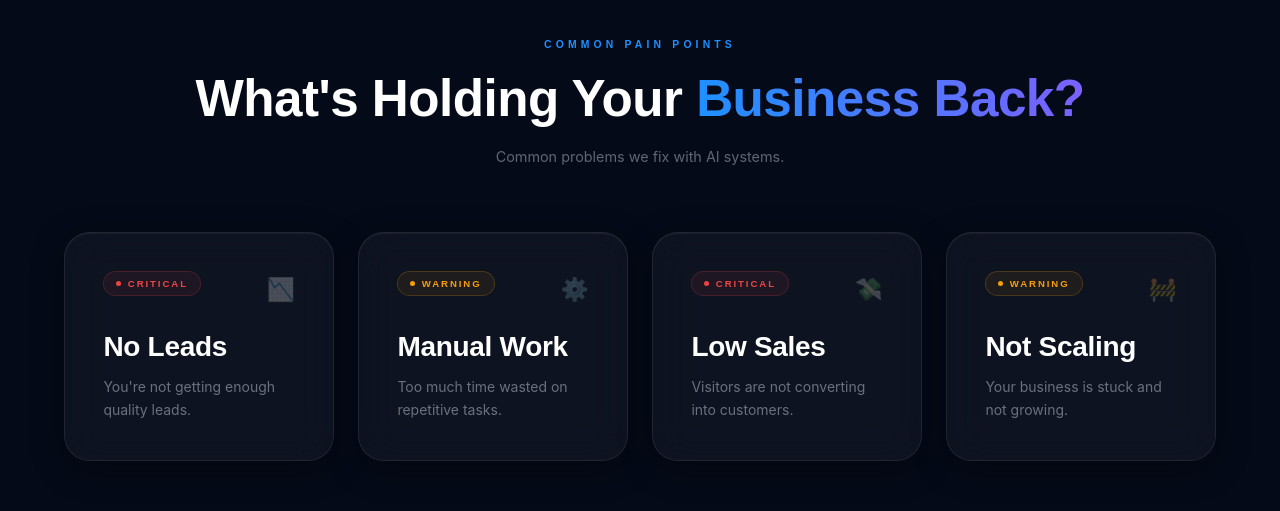
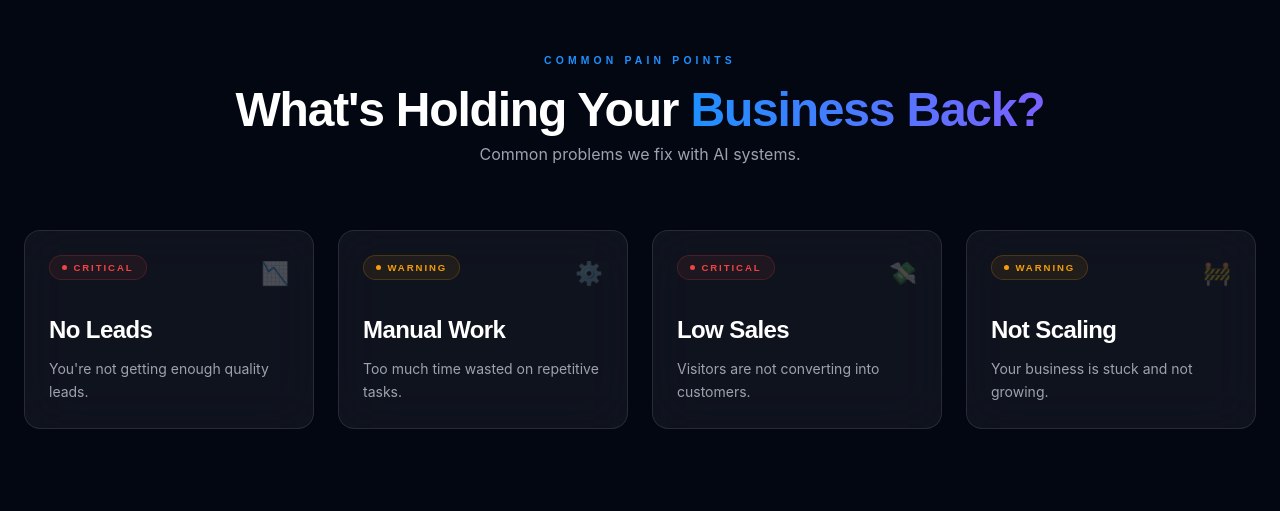
Before and after one commit to HARISMUGHAL/zynqora-edge, a React (Create React App) app in the folder client/: page / in a window 1280 px wide. Shown: the part 859-1370 px from the top of the page. Built offline with nearby package versions, Linux system fonts and the light colour scheme.

Commit message:
UI(Global): Final Polish - Apply depth, spacing, typography, and button upgrades

```diff
--- a/client/src/App.js
+++ b/client/src/App.js
@@ -11,7 +11,10 @@ import AiAutomationEcommercePage from './pages/blog/AiAutomationEcommercePage';
 function App() {
   return (
     <Router>
-      <div className="bg-background text-white min-h-screen">
+      <div className="relative bg-[#030712] text-white overflow-hidden min-h-screen">
+        <div className="pointer-events-none absolute -top-40 -left-40 w-[500px] h-[500px] bg-blue-500/20 blur-[180px] rounded-full z-0"></div>
+        <div className="pointer-events-none absolute -bottom-40 -right-40 w-[500px] h-[500px] bg-purple-500/20 blur-[180px] rounded-full z-0"></div>
+        <div className="relative z-10">
           <Routes>
             <Route path="/" element={<Home />} />
             <Route path="/ai-chatbot" element={<AiChatbotPage />} />
@@ -22,6 +25,7 @@ function App() {
             <Route path="*" element={<NotFound />} />
           </Routes>
         </div>
+      </div>
     </Router>
   );
 }
--- a/client/src/components/CaseStudies.jsx
+++ b/client/src/components/CaseStudies.jsx
@@ -27,22 +27,14 @@ const CaseStudies = () => {
   return (
     <section
       id="cases"
-      style={{ padding: 'clamp(4rem,8vw,7rem) clamp(1.25rem,5vw,5rem)', overflow: 'hidden' }}
+      className="py-20 sm:py-24 md:py-28 px-6 overflow-hidden"
     >
       <div style={{ maxWidth: '1400px', margin: '0 auto' }}>
         {/* Header */}
-        <div style={{ textAlign: 'center', marginBottom: 'clamp(2.5rem,5vw,4rem)' }}>
+        <div className="text-center mb-10 sm:mb-14 md:mb-16">
           <div className="section-label">Real Results</div>
-          <h2 style={{
-            fontFamily: "'Sora', sans-serif",
-            fontSize: 'clamp(1.75rem,4vw,3.25rem)',
-            fontWeight: 800,
-            color: '#ffffff',
-            letterSpacing: '-0.5px',
-            lineHeight: 1.15,
-            marginTop: '0.75rem',
-          }}>
-            What We've <span className="gradient-text">Built</span>
+          <h2 className="text-3xl sm:text-4xl md:text-5xl font-bold tracking-tight mb-6 mt-3 text-white font-sora">
+            What We've <span className="bg-gradient-to-r from-[#1E90FF] to-[#7B61FF] bg-clip-text text-transparent">Built</span>
           </h2>
         </div>
 
@@ -58,10 +50,8 @@ const CaseStudies = () => {
               whileInView={{ opacity: 1, scale: 1 }}
               viewport={{ once: true, amount: 0.15 }}
               transition={{ delay: idx * 0.12, duration: 0.6, ease: [0.25,0.46,0.45,0.94] }}
-              className="glass card-hover"
+              className="bg-white/5 backdrop-blur-xl border border-white/10 rounded-2xl p-6 transition-all duration-300 hover:border-white/20 hover:shadow-xl hover:-translate-y-1"
               style={{
-                padding: 'clamp(1.75rem,3vw,2.75rem)',
-                borderRadius: 'clamp(1.25rem,2vw,2rem)',
                 position: 'relative',
                 overflow: 'hidden',
               }}
--- a/client/src/components/ProblemSelector.jsx
+++ b/client/src/components/ProblemSelector.jsx
@@ -15,24 +15,16 @@ const statusStyles = {
 
 const ProblemSelector = () => {
   return (
-    <section style={{ padding: 'clamp(4rem,8vw,6rem) clamp(1.25rem,5vw,5rem)', overflow: 'hidden' }}>
+    <section className="py-20 sm:py-24 md:py-28 px-6 overflow-hidden">
       <div style={{ maxWidth: '1400px', margin: '0 auto' }}>
         {/* Header */}
-        <div style={{ textAlign: 'center', marginBottom: 'clamp(2.5rem,5vw,4rem)' }}>
+        <div className="text-center mb-10 sm:mb-14 md:mb-16">
           <div className="section-label">Common Pain Points</div>
-          <h2 style={{
-            fontFamily: "'Sora', sans-serif",
-            fontSize: 'clamp(1.75rem,4vw,3.25rem)',
-            fontWeight: 800,
-            color: '#ffffff',
-            letterSpacing: '-0.5px',
-            lineHeight: 1.15,
-            marginTop: '0.75rem',
-          }}>
+          <h2 className="text-3xl sm:text-4xl md:text-5xl font-bold tracking-tight mb-2 mt-3 text-white font-sora">
             What's Holding Your{' '}
-            <span className="gradient-text">Business Back?</span>
+            <span className="bg-gradient-to-r from-[#1E90FF] to-[#7B61FF] bg-clip-text text-transparent">Business Back?</span>
           </h2>
-          <p style={{ color: 'rgba(156,163,175,0.6)', marginTop: '1rem', fontFamily: "'Inter', sans-serif", fontSize: '0.9rem' }}>
+          <p className="text-gray-400 text-sm sm:text-base leading-relaxed">
             Common problems we fix with AI systems.
           </p>
         </div>
@@ -52,12 +44,7 @@ const ProblemSelector = () => {
                 whileInView={{ opacity: 1, y: 0 }}
                 viewport={{ once: true, amount: 0.2 }}
                 transition={{ delay: idx * 0.1, duration: 0.55, ease: [0.25,0.46,0.45,0.94] }}
-                className="glass card-hover"
-                style={{
-                  padding: 'clamp(1.5rem,3vw,2.5rem)',
-                  borderRadius: 'clamp(1.25rem,2vw,1.75rem)',
-                  cursor: 'default',
-                }}
+                className="bg-white/5 backdrop-blur-xl border border-white/10 rounded-2xl p-6 transition-all duration-300 hover:border-white/20 hover:-translate-y-2 hover:shadow-[0_20px_60px_rgba(0,0,0,0.45),0_0_30px_rgba(30,144,255,0.06)]"
               >
                 {/* Status badge */}
                 <div style={{ display: 'flex', justifyContent: 'space-between', alignItems: 'flex-start', marginBottom: '1.5rem' }}>
@@ -78,17 +65,10 @@ const ProblemSelector = () => {
                   <span style={{ fontSize: '1.4rem', opacity: 0.25 }}>{p.icon}</span>
                 </div>
 
-                <h3 style={{
-                  fontFamily: "'Sora', sans-serif",
-                  fontSize: 'clamp(1.25rem,2.5vw,1.75rem)',
-                  fontWeight: 700,
-                  color: '#ffffff',
-                  marginBottom: '0.75rem',
-                  letterSpacing: '-0.3px',
-                }}>
+                <h3 className="font-sora text-xl lg:text-2xl font-bold text-white mb-3 tracking-tight">
                   {p.title}
                 </h3>
-                <p style={{ fontFamily: "'Inter', sans-serif", color: 'rgba(156,163,175,0.65)', fontSize: '0.875rem', lineHeight: 1.65 }}>
+                <p className="text-gray-400 text-sm leading-relaxed">
                   {p.desc}
                 </p>
               </motion.div>
--- a/client/src/components/Process.jsx
+++ b/client/src/components/Process.jsx
@@ -12,22 +12,14 @@ const Process = () => {
   return (
     <section
       id="process"
-      style={{ padding: 'clamp(4rem,8vw,7rem) clamp(1.25rem,5vw,5rem)', overflow: 'hidden' }}
+      className="py-20 sm:py-24 md:py-28 px-6 overflow-hidden"
     >
       <div style={{ maxWidth: '1400px', margin: '0 auto' }}>
         {/* Header */}
-        <div style={{ marginBottom: 'clamp(2.5rem,5vw,4rem)' }}>
+        <div className="mb-10 sm:mb-14 md:mb-16">
           <div className="section-label">How We Work</div>
-          <h2 style={{
-            fontFamily: "'Sora', sans-serif",
-            fontSize: 'clamp(1.75rem,4vw,3.25rem)',
-            fontWeight: 800,
-            color: '#ffffff',
-            letterSpacing: '-0.5px',
-            lineHeight: 1.15,
-            marginTop: '0.75rem',
-          }}>
-            The <span className="gradient-text">Roadmap</span>
+          <h2 className="text-3xl sm:text-4xl md:text-5xl font-bold tracking-tight mb-6 mt-3 text-white font-sora">
+            The <span className="bg-gradient-to-r from-[#1E90FF] to-[#7B61FF] bg-clip-text text-transparent">Roadmap</span>
           </h2>
         </div>
 
--- a/client/src/components/TechStack.jsx
+++ b/client/src/components/TechStack.jsx
@@ -57,13 +57,13 @@ const logos = [
 
 const TechStack = () => {
   return (
-    <section className="py-24 px-8 lg:px-20 overflow-hidden relative min-h-[600px] flex flex-col items-center justify-center">
+    <section className="py-20 sm:py-24 md:py-28 px-6 overflow-hidden relative min-h-[600px] flex flex-col items-center justify-center">
       {/* Heading */}
       <div className="text-center mb-16 relative z-10">
-        <div className="text-primaryBase text-[10px] font-bold uppercase tracking-[0.4em] mb-4">Infrastructure</div>
-        <h2 className="text-3xl lg:text-5xl font-bold text-white tracking-tight">
+        <div className="section-label mb-4">Infrastructure</div>
+        <h2 className="text-3xl sm:text-4xl md:text-5xl font-bold tracking-tight mb-6 text-white font-sora">
           Technology Powering{' '}
-          <span className="bg-gradient-to-r from-primaryBase to-secondaryBase bg-clip-text text-transparent">
+          <span className="bg-gradient-to-r from-[#1E90FF] to-[#7B61FF] bg-clip-text text-transparent">
             Our Systems
           </span>
         </h2>
--- a/client/src/index.css
+++ b/client/src/index.css
@@ -90,80 +90,21 @@ img, video {
 
   /* Primary CTA button */
   .btn-primary {
-    display: inline-flex;
-    align-items: center;
-    justify-content: center;
-    min-height: 52px;
-    padding: 0 2rem;
-    font-family: 'Sora', sans-serif;
-    font-weight: 700;
-    font-size: 0.8rem;
-    letter-spacing: 0.12em;
-    text-transform: uppercase;
-    color: white;
-    background: linear-gradient(135deg, #1E90FF 0%, #7B61FF 100%);
-    border-radius: 0.875rem;
-    border: none;
-    cursor: pointer;
-    box-shadow: 0 0 24px rgba(30,144,255,0.35), 0 4px 16px rgba(0,0,0,0.3);
-    transition: var(--transition-smooth);
-    position: relative;
-    overflow: hidden;
-    white-space: nowrap;
-  }
-  .btn-primary::before {
-    content: '';
-    position: absolute;
-    inset: 0;
-    background: linear-gradient(135deg, rgba(255,255,255,0.12), transparent);
-    opacity: 0;
-    transition: opacity 0.3s ease;
-  }
-  .btn-primary:hover {
-    transform: scale(1.05) translateY(-1px);
-    box-shadow: 0 0 40px rgba(30,144,255,0.55), 0 0 80px rgba(123,97,255,0.2), 0 8px 24px rgba(0,0,0,0.4);
-  }
-  .btn-primary:hover::before {
-    opacity: 1;
+    @apply px-8 py-4 rounded-xl bg-gradient-to-r from-blue-500 to-purple-500 hover:scale-[1.05] transition-all duration-300 shadow-lg shadow-blue-500/20 hover:shadow-purple-500/30 inline-flex items-center justify-center font-sora font-bold text-sm tracking-widest uppercase text-white whitespace-nowrap;
   }
   .btn-primary:active {
-    transform: scale(0.97);
+    @apply scale-95;
   }
   .btn-primary:disabled {
-    opacity: 0.5;
-    cursor: not-allowed;
-    transform: none;
+    @apply opacity-50 cursor-not-allowed scale-100;
   }
 
-  /* Ghost button */
+  /* Ghost button / Secondary */
   .btn-ghost {
-    display: inline-flex;
-    align-items: center;
-    justify-content: center;
-    min-height: 52px;
-    padding: 0 2rem;
-    font-family: 'Sora', sans-serif;
-    font-weight: 700;
-    font-size: 0.8rem;
-    letter-spacing: 0.12em;
-    text-transform: uppercase;
-    color: rgba(255,255,255,0.85);
-    background: rgba(255,255,255,0.04);
-    backdrop-filter: blur(12px);
-    border: 1px solid rgba(255,255,255,0.12);
-    border-radius: 0.875rem;
-    cursor: pointer;
-    transition: var(--transition-smooth);
-    white-space: nowrap;
-  }
-  .btn-ghost:hover {
-    background: rgba(255,255,255,0.09);
-    border-color: rgba(255,255,255,0.22);
-    transform: scale(1.05) translateY(-1px);
-    box-shadow: 0 0 20px rgba(123,97,255,0.2), 0 4px 16px rgba(0,0,0,0.3);
+    @apply px-8 py-4 rounded-xl border border-white/20 hover:bg-white hover:text-black transition-all duration-300 inline-flex items-center justify-center font-sora font-bold text-sm tracking-widest uppercase text-white whitespace-nowrap;
   }
   .btn-ghost:active {
-    transform: scale(0.97);
+    @apply scale-95;
   }
 
   /* Gradient text utility */
```
Also changed, not shown: client/src/components/FinalCTA.jsx (+8 -45 lines), client/src/components/Testimonials.jsx (+6 -22 lines). Lines whose indentation alone changed are shown as unchanged.
